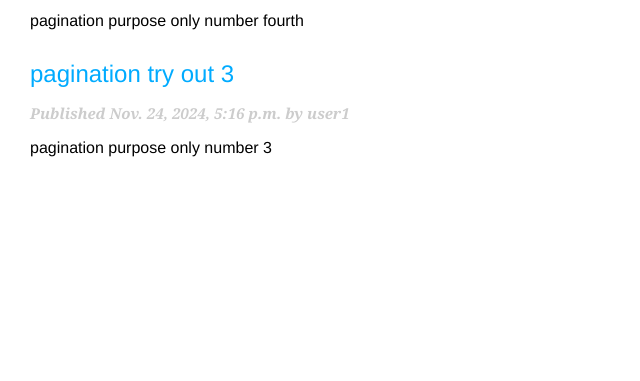
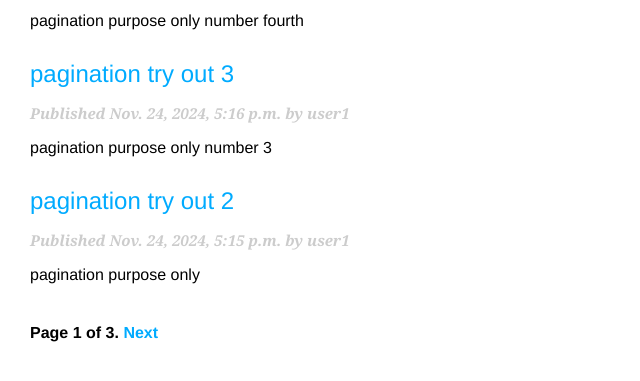
Before and after one commit to Aakashraz/django-myblog, a Django app: page /blog/ in a window 1280 px wide. Shown: the part 166-547 px from the top of the page, without its empty margins (0-640 px from the left). Run offline with Django 5.2, Linux system fonts and the light colour scheme; data comes from the database, SQL or seed files in the repository; both versions use the stored data as it was after the commit.

Commit message:
pagination.html included into blog/post/list.html

```diff
--- a/blog/templates/blog/post/list.html
+++ b/blog/templates/blog/post/list.html
@@ -18,4 +18,6 @@
         {#  truncatewords truncates the value to the number of words specified, #}
         {#   and linebreaks converts the output into HTML line breaks.    #}
     {% endfor %}
+{#    for pagination purpose#}
+    {% include "pagination.html" with page=posts %}
 {% endblock %}
--- a/blog/views.py
+++ b/blog/views.py
@@ -6,14 +6,15 @@ from django.core.paginator import Paginator
 
 def post_list(request):
     published_list = Post.published.all()
-    paginator = Paginator(published_list, 2)
+    paginator = Paginator(published_list, 3)
+    page_number = request.GET.get('page', 1)
     # We retrieve the page GET HTTP parameter and store it in the page_number variable.
     # This parameter contains the requested page number. If the page parameter is not in the GET parameters
     # of the request, we use the default value 1 to load the first page of results.
-    page_number = request.GET.get('page', 1)
+
+    posts = paginator.page(page_number)
     # We obtain the objects for the desired page by calling the page() method of Paginator. This
     # method returns a Page object that we store in the posts variable.
-    posts = paginator.page(page_number)
 
     return render(
         request,
```
Also changed, not shown: db.sqlite3.
